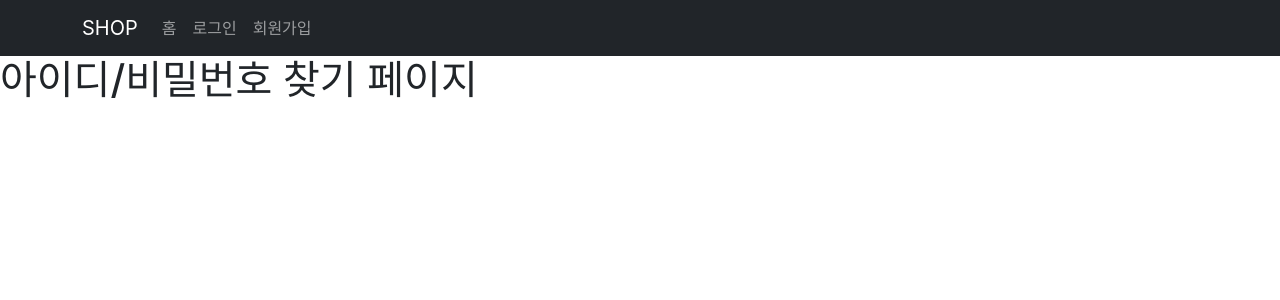
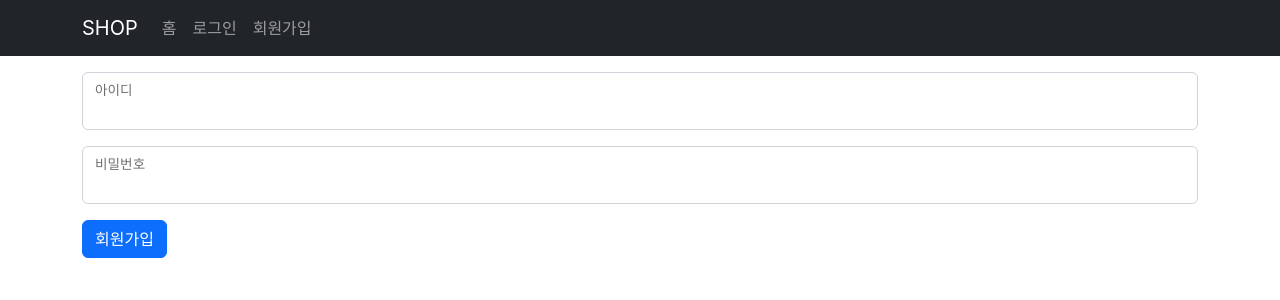
Before and after one commit to madcow95/movie, a React (Create React App) app: page /login in a window 1280 px wide. Both pictures are taken after a click on the element "아이디/비밀번호 찾기". Shown: the top 300 px of the page. Built offline with nearby package versions, Linux system fonts and the light colour scheme.

Commit message:
회원 정보 찾기

```diff
--- a/server.js
+++ b/server.js
@@ -37,6 +37,7 @@ app.post( "/memberInfo", async ( req, res ) => {
         password : req.body.password
     }
     const findUserRes = await db.collection( "member" ).findOne( findData );
+    console.log(findUserRes);
     res.json( findUserRes );
 
 } );
--- a/src/Page/member.js
+++ b/src/Page/member.js
@@ -1,6 +1,7 @@
 import { Button, Form, FloatingLabel } from 'react-bootstrap';
 import CommonUtil from "../Util/CommonUtil";
 import $ from "jquery";
+import axios from 'axios';
 
 const GetLoginPage = ( props ) => {
     const axios = props.AxiosState;
@@ -177,8 +178,43 @@ const GetJoinPage = ( props ) => {
 
 export const GetFindInfo = () => {
     return (
-        <div>
-            <h1>아이디/비밀번호 찾기 페이지</h1>
+        <div className='container'>
+            <Form>
+                <FloatingLabel
+                        controlId="UserName"
+                        label="아이디"
+                        className="mt-3">
+                    <Form.Control
+                        type='text'
+                        label="UserName">
+                    </Form.Control>
+                </FloatingLabel>
+                <FloatingLabel
+                        controlId="Password"
+                        label="비밀번호"
+                        className="mt-3">
+                    <Form.Control
+                        type='password'
+                        label="Password">
+                    </Form.Control>
+                </FloatingLabel>
+                <Button
+                    variant="primary"
+                    type="button"
+                    id="findBtn"
+                    className='mt-3'
+                    onClick={ () => {
+                        const findInfo = {
+                            username : $( "#UserName" ).val(),
+                            password : $( "#Password" ).val()
+                        }
+                        axios.get( "/memberInfo", findInfo ).then( findRes => {
+                            console.log(findRes);
+                        } );
+                    } }>
+                        회원가입
+                </Button>
+            </Form>
         </div>
     )
 }
```
